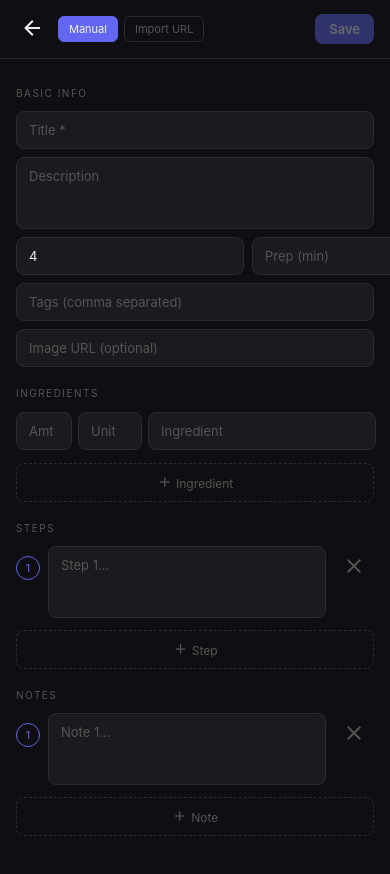
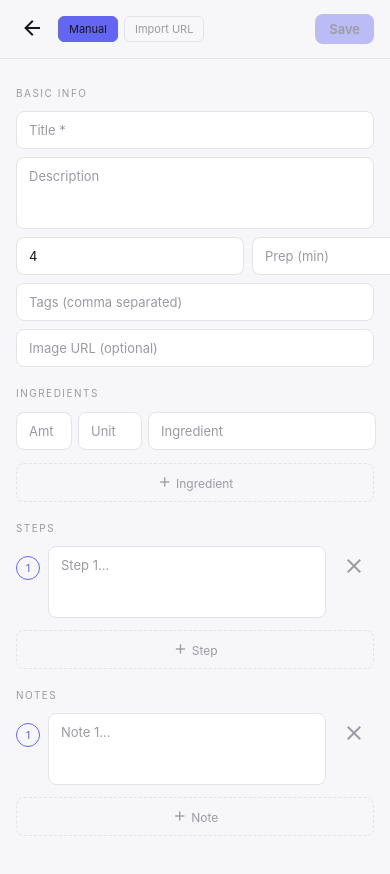
Before and after one commit to Flosse02/SmartPan, a React Native app in the folder mobileApp/: screen /AddRecipe in a window 390 px wide. Shown: the top 874 px of the page. Built offline with nearby package versions, Linux system fonts and the light colour scheme; no server answers.

Commit message:
Feat: Overhauled theme allows custom custom themeing. Added System, light, and dark to settings

```diff
--- a/mobileApp/App.tsx
+++ b/mobileApp/App.tsx
@@ -2,94 +2,69 @@ import React from 'react';
 import { NavigationContainer } from '@react-navigation/native';
 import { createStackNavigator } from '@react-navigation/stack';
 import { createBottomTabNavigator } from '@react-navigation/bottom-tabs';
-import { StatusBar, Text } from 'react-native';
+import { StatusBar } from 'react-native';
 import { RecipesProvider } from './src/context/RecipesContext';
-import {
-  SafeAreaProvider,
-  SafeAreaView,
-} from 'react-native-safe-area-context';
-
+import { SafeAreaProvider, SafeAreaView } from 'react-native-safe-area-context';
 
 import HomeScreen from './src/screens/homeScreen';
-import RecipeListScreen  from './src/screens/recipeListScreen';
+import RecipeListScreen from './src/screens/recipeListScreen';
 import RecipeDetailScreen from './src/screens/recipeDetailScreen';
 import CookingModeScreen from './src/screens/cookingModeScreen';
-import AddRecipeScreen   from './src/screens/addRecipeScreen';
-import { ICONS } from './src/constants/icons';
+import AddRecipeScreen from './src/screens/addRecipeScreen';
 import { getBottomTabsIcon } from './src/util/getBottomTabsIcon';
 import { ROUTES } from './src/constants/routes';
 import SettingsScreen from './src/screens/settingsScreen';
+import { ThemeProvider, useTheme } from './src/theme/Themecontext';
 
 const Stack = createStackNavigator();
 const Tab   = createBottomTabNavigator();
 
 function MainTabs() {
+  const { colours } = useTheme();
   return (
     <Tab.Navigator
-      screenOptions={({route}) => ({
+      screenOptions={({ route }) => ({
         headerShown: false,
         tabBarStyle: {
-          backgroundColor: '#0f0f13',
-          borderTopColor: '#1e1e24',
+          backgroundColor: colours.bg,
+          borderTopColor: colours.surface,
           borderTopWidth: 0.5,
           paddingBottom: 4,
         },
-        tabBarActiveTintColor:   '#6366f1',
-        tabBarInactiveTintColor: '#444',
+        tabBarActiveTintColor:   colours.accent,
+        tabBarInactiveTintColor: colours.textGhost,
         tabBarLabelStyle: { fontSize: 11, marginBottom: 2 },
-        tabBarIcon: ({color, size, focused}) =>
+        tabBarIcon: ({ color, size, focused }) =>
           getBottomTabsIcon(route.name, focused, color),
       })}
     >
-      <Tab.Screen
-        name={ROUTES.HOME}
-        component={HomeScreen}
-        options={{ title: 'Home' }}
-      />
-      <Tab.Screen
-        name={ROUTES.RECIPES}
-        component={RecipeListScreen}
-        options={{ title: 'Recipes' }}
-      />
-      <Tab.Screen
-        name={ROUTES.SETTINGS}
-        component={SettingsScreen}
-        options={{ title: 'Settings' }}
-      />
+      <Tab.Screen name={ROUTES.HOME} component={HomeScreen} options={{ title: 'Home' }} />
+      <Tab.Screen name={ROUTES.RECIPES} component={RecipeListScreen} options={{ title: 'Recipes' }} />
+      <Tab.Screen name={ROUTES.SETTINGS} component={SettingsScreen} options={{ title: 'Settings' }} />
     </Tab.Navigator>
   );
 }
 
-export default function App() {
+function AppContent() {
+  const { colours, isDark } = useTheme();
+
   return (
     <RecipesProvider>
       <SafeAreaProvider>
-        <SafeAreaView style={{ flex: 1, backgroundColor: '#0f0f13' }}>
+        <SafeAreaView style={{ flex: 1, backgroundColor: colours.bg }}>
           <NavigationContainer>
-            <StatusBar
-              barStyle="light-content"
-              backgroundColor="#0f0f13"
-            />
+            <StatusBar barStyle={isDark ? 'light-content' : 'dark-content'} backgroundColor={colours.bg} />
 
             <Stack.Navigator
               screenOptions={{
                 headerShown: false,
-                cardStyle: { backgroundColor: '#0f0f13' },
+                cardStyle: { backgroundColor: colours.bg },
               }}
             >
               <Stack.Screen name="Main" component={MainTabs} />
-              <Stack.Screen
-                name="RecipeDetail"
-                component={RecipeDetailScreen}
-              />
-              <Stack.Screen
-                name="CookingMode"
-                component={CookingModeScreen}
-              />
-              <Stack.Screen
-                name="AddRecipe"
-                component={AddRecipeScreen}
-              />
+              <Stack.Screen name="RecipeDetail" component={RecipeDetailScreen} />
+              <Stack.Screen name="CookingMode" component={CookingModeScreen} />
+              <Stack.Screen name="AddRecipe" component={AddRecipeScreen} />
             </Stack.Navigator>
           </NavigationContainer>
         </SafeAreaView>
@@ -97,3 +72,11 @@ export default function App() {
     </RecipesProvider>
   );
 }
+
+export default function App() {
+  return (
+    <ThemeProvider>
+      <AppContent />
+    </ThemeProvider>
+  );
+}
--- a/mobileApp/src/screens/addRecipeScreen.tsx
+++ b/mobileApp/src/screens/addRecipeScreen.tsx
@@ -6,7 +6,7 @@ import {
 import { useRecipes } from '../context/RecipesContext';
 import { api } from '../api';
 import { ICONS } from '../constants/icons';
-import { colours } from '../theme/theme';
+import { useTheme } from '../theme/Themecontext';
 
 const EMPTY = {
   title: '', description: '', servings: '4', prepTime: '', cookTime: '',
@@ -17,6 +17,9 @@ const EMPTY = {
 };
 
 export default function AddRecipeScreen({ navigation, route }: any) {
+  const { colours } = useTheme();
+  const s = createStyles(colours);
+
   const editingRecipe = route.params?.recipe;
   const isEditing = !!editingRecipe;
 
@@ -234,7 +237,7 @@ export default function AddRecipeScreen({ navigation, route }: any) {
   );
 }
 
-const s = StyleSheet.create({
+const createStyles = (colours: ReturnType<typeof useTheme>['colours']) => StyleSheet.create({
   container:       { flex: 1, backgroundColor: colours.bg },
   header:          { flexDirection: 'row', alignItems: 'center', paddingHorizontal: 16, paddingVertical: 12, borderBottomWidth: 0.5, borderBottomColor: colours.border, gap: 10 },
   backBtn:         { padding: 4 },
--- a/mobileApp/src/screens/cookingModeScreen.tsx
+++ b/mobileApp/src/screens/cookingModeScreen.tsx
@@ -4,7 +4,7 @@ import {
 } from 'react-native';
 import { Recipe } from '../types';
 import { ICONS } from '../constants/icons';
-import { colours } from '../theme/theme';
+import { useTheme } from '../theme/Themecontext';
 
 function scaleAmount(amount: number | null, base: number, current: number) {
   if (amount == null) return '';
@@ -13,6 +13,9 @@ function scaleAmount(amount: number | null, base: number, current: number) {
 }
 
 export default function CookingModeScreen({ route, navigation }: any) {
+  const { colours } = useTheme();
+  const s = createStyles(colours);
+
   const { recipe, servings = recipe.servings }: { recipe: Recipe; servings: number } = route.params;
   const [step,    setStep]    = useState(0);
   const [checked, setChecked] = useState<Set<number>>(new Set());
@@ -87,14 +90,14 @@ export default function CookingModeScreen({ route, navigation }: any) {
       <View style={s.nav}>
         <TouchableOpacity
           style={[s.navBtn, step === 0 && s.navBtnDisabled]}
-          onPress={() => setStep(s => Math.max(0, s - 1))}
+          onPress={() => setStep(prev => Math.max(0, prev - 1))}
           disabled={step === 0}
         >
           <Text style={[s.navBtnText, step === 0 && s.navBtnTextDisabled]}><ArrowLeftIcon name={arrowLeftIcon} size={24} color={ step === 0 ? colours.textGhost : 'white' } /> Prev</Text>
         </TouchableOpacity>
 
         {step < total - 1
-          ? <TouchableOpacity style={[s.navBtn, s.navBtnPrimary]} onPress={() => setStep(s => s + 1)}>
+          ? <TouchableOpacity style={[s.navBtn, s.navBtnPrimary]} onPress={() => setStep(prev => prev + 1)}>
               <Text style={s.navBtnTextPrimary}>Next <ArrowRightIcon name={arrowRightIcon} size={24} color={colours.text} /></Text>
             </TouchableOpacity>
           : <TouchableOpacity style={[s.navBtn, s.navBtnDone]} onPress={() => navigation.goBack()}>
@@ -106,7 +109,7 @@ export default function CookingModeScreen({ route, navigation }: any) {
   );
 }
 
-const s = StyleSheet.create({
+const createStyles = (colours: ReturnType<typeof useTheme>['colours']) => StyleSheet.create({
   container:            { flex: 1, backgroundColor: colours.bg },
   header:               { flexDirection: 'row', alignItems: 'center', padding: 16, gap: 10, borderBottomWidth: 0.5, borderBottomColor: colours.border },
   title:                { flex: 1, fontSize: 13, color: colours.textGhost, letterSpacing: 1, textTransform: 'uppercase' },
--- a/mobileApp/src/screens/homeScreen.tsx
+++ b/mobileApp/src/screens/homeScreen.tsx
@@ -14,7 +14,7 @@ import { Recipe } from '../types';
 import { ICONS } from '../constants/icons';
 import { Header } from '../util/header';
 import { SearchBar } from '../util/searchBar';
-import { colours } from '../theme/theme';
+import { useTheme } from '../theme/Themecontext';
 
 function fmtTime(min?: number) {
   if (!min) return null;
@@ -23,6 +23,8 @@ function fmtTime(min?: number) {
 }
 
 function StatCard({ value, label, accent }: { value: string | number; label: string; accent?: string }) {
+  const { colours } = useTheme();
+  const s = createStyles(colours);
   return (
     <View style={s.statCard}>
       <Text style={[s.statVal, accent ? { color: accent } : {}]}>{value}</Text>
@@ -32,6 +34,8 @@ function StatCard({ value, label, accent }: { value: string | number; label: str
 }
 
 function FeaturedCard({ recipe, onPress }: { recipe: Recipe; onPress: () => void }) {
+  const { colours } = useTheme();
+  const s = createStyles(colours);
   const {as: ImagePlaceholderIcon, name: imagePlaceholderIcon} = ICONS.IMAGE_PLACEHOLDER;
   const {as: HeadIcon, name: headIcon} = ICONS.HEAD;
   const {as: TimerIcon, name: timerIcon} = ICONS.TIMER;
@@ -66,6 +70,8 @@ function FeaturedCard({ recipe, onPress }: { recipe: Recipe; onPress: () => void
 }
 
 function MiniCard({ recipe, onPress }: { recipe: Recipe; onPress: () => void }) {
+  const { colours } = useTheme();
+  const s = createStyles(colours);
   const {as: ImagePlaceholderIcon, name: imagePlaceholderIcon} = ICONS.IMAGE_PLACEHOLDER;
   const {as: TimerIcon, name: timerIcon} = ICONS.TIMER;
 
@@ -85,6 +91,9 @@ function MiniCard({ recipe, onPress }: { recipe: Recipe; onPress: () => void })
 }
 
 export default function HomeScreen({ navigation }: any) {
+  const { colours } = useTheme();
+  const s = createStyles(colours);
+
   const { recipes, remove, save, update, connected, loading, refresh } = useRecipes();
   const [query, setQuery] = useState('');
 
@@ -185,7 +194,7 @@ export default function HomeScreen({ navigation }: any) {
   );
 }
 
-const s = StyleSheet.create({
+const createStyles = (colours: ReturnType<typeof useTheme>['colours']) => StyleSheet.create({
   container:            { flex: 1, backgroundColor: colours.bg },
   scroll:               { paddingBottom: 80 },
   searchWrap:           { flexDirection: 'row', alignItems: 'center', marginHorizontal: 16, marginBottom: 14, backgroundColor: colours.surface, borderRadius: 10, borderWidth: 0.5, borderColor: colours.border, paddingHorizontal: 12, paddingVertical: 10, gap: 8 },
--- a/mobileApp/src/screens/recipeDetailScreen.tsx
+++ b/mobileApp/src/screens/recipeDetailScreen.tsx
@@ -6,7 +6,7 @@ import { Recipe } from '../types';
 import { api } from '../api';
 import { useRecipes } from '../context/RecipesContext';
 import { ICONS } from '../constants/icons';
-import { colours } from '../theme/theme';
+import { useTheme } from '../theme/Themecontext';
 
 function formatFraction(value: number) {
   const fractions: Record<number, string> = {
@@ -59,6 +59,9 @@ function fmtTime(min?: number) {
 }
 
 export default function RecipeDetailScreen({ route, navigation }: any) {
+  const { colours } = useTheme();
+  const s = createStyles(colours);
+
   const { recipes, remove, save, update } = useRecipes();
   const params = route.params as { id?: string; recipe?: Recipe };
   const recipe: Recipe | undefined = recipes.find(r => r.id === params.id) || params.recipe;
@@ -154,7 +157,7 @@ export default function RecipeDetailScreen({ route, navigation }: any) {
 
         {/* Steps */}
         <Text style={[s.sectionLabel, { marginTop: 24 }]}>Method</Text>
-        {(recipe.steps ?? []).map((step: { text: string }, i: number) => (
+        {(recipe.steps ?? []).map((step, i) => (
           <View key={i} style={s.step}>
             <View style={s.stepNum}><Text style={s.stepNumText}>{i + 1}</Text></View>
             <Text style={s.stepText}>{step.text}</Text>
@@ -167,7 +170,7 @@ export default function RecipeDetailScreen({ route, navigation }: any) {
   );
 }
 
-const s = StyleSheet.create({
+const createStyles = (colours: ReturnType<typeof useTheme>['colours']) => StyleSheet.create({
   container:        { flex: 1, backgroundColor: colours.bg },
   hero:             { width: '100%', height: 220 },
   heroPlaceholder:  { backgroundColor: colours.accentBg, alignItems: 'center', justifyContent: 'center' },
--- a/mobileApp/src/screens/recipeListScreen.tsx
+++ b/mobileApp/src/screens/recipeListScreen.tsx
@@ -14,7 +14,7 @@ import { Recipe } from '../types';
 import { ICONS } from '../constants/icons';
 import { Header } from '../util/header';
 import { SearchBar } from '../util/searchBar';
-import { colours } from '../theme/theme';
+import { useTheme } from '../theme/Themecontext';
 
 function fmtTime(min?: number) {
   if (!min) return null;
@@ -23,6 +23,8 @@ function fmtTime(min?: number) {
 }
 
 function RecipeCard({ recipe, onPress }: { recipe: Recipe; onPress: () => void }) {
+  const { colours } = useTheme();
+  const s = createStyles(colours);
   const {as: HeadIcon, name: headIcon} = ICONS.HEAD;
   const {as: TimerIcon, name: timerIcon} = ICONS.TIMER;
   const {as: ImagePlaceholderIcon, name: imagePlaceholderIcon} = ICONS.IMAGE_PLACEHOLDER;
@@ -53,6 +55,9 @@ function RecipeCard({ recipe, onPress }: { recipe: Recipe; onPress: () => void }
 }
 
 export default function RecipeListScreen({ navigation }: any) {
+  const { colours } = useTheme();
+  const s = createStyles(colours);
+
   const { recipes, remove, refresh, loading, error, connected } = useRecipes()
   const [query, setQuery] = useState('');
 
@@ -105,7 +110,7 @@ export default function RecipeListScreen({ navigation }: any) {
   );
 }
 
-const s = StyleSheet.create({
+const createStyles = (colours: ReturnType<typeof useTheme>['colours']) => StyleSheet.create({
   container:            { flex: 1, backgroundColor: colours.bg },
   list:                 { paddingHorizontal: 12, paddingBottom: 32 },
   row:                  { gap: 10, marginBottom: 10 },
--- a/mobileApp/src/screens/settingsScreen.tsx
+++ b/mobileApp/src/screens/settingsScreen.tsx
@@ -2,26 +2,57 @@ import React from 'react';
 import {
   View,
   ScrollView,
-  StyleSheet
+  StyleSheet,
+  Text,
+  TouchableOpacity,
 } from 'react-native';
 import { Header } from '../util/header';
-import { colours } from '../theme/theme';
+import { useTheme } from '../theme/Themecontext';
+
+const OPTIONS: { label: string; value: 'system' | 'light' | 'dark' }[] = [
+  { label: 'System', value: 'system' },
+  { label: 'Light',  value: 'light'  },
+  { label: 'Dark',   value: 'dark'   },
+];
 
 export default function SettingsScreen({ navigation }: any) {
+  const { colours, mode, setMode } = useTheme();
+  const styles = s(colours);
 
   return (
-    <View style={s.container}>
-        <ScrollView contentContainerStyle={s.scroll} showsVerticalScrollIndicator={false}>
-             <Header
-              title="Settings"
-              subtitle="Customise your experience"
-            />
-        </ScrollView>
+    <View style={s(colours).container}>
+        <ScrollView contentContainerStyle={s(colours).scroll} showsVerticalScrollIndicator={false}>
+            <Header
+            title="Settings"
+            subtitle="Customise your experience"
+          />
+
+        <Text style={styles.sectionLabel}>Appearance</Text>
+        <View style={styles.optionRow}>
+          {OPTIONS.map(opt => (
+            <TouchableOpacity
+              key={opt.value}
+              style={[styles.option, mode === opt.value && styles.optionActive]}
+              onPress={() => setMode(opt.value)}
+            >
+              <Text style={[styles.optionText, mode === opt.value && styles.optionTextActive]}>
+                {opt.label}
+              </Text>
+            </TouchableOpacity>
+          ))}
+        </View>
+      </ScrollView>
     </View>
   );
 }
-
-const s = StyleSheet.create({
+const s = (colours: ReturnType<typeof useTheme>['colours']) => StyleSheet.create({
   container:            { flex: 1, backgroundColor: colours.bg },
   scroll:               { paddingBottom: 80 },
+  sectionLabel:         { fontSize: 10, color: colours.textGhost, textTransform: 'uppercase', letterSpacing: 1.5, paddingHorizontal: 16, marginTop: 12, marginBottom: 10 },
+  optionRow:            { flexDirection: 'row', gap: 8, marginHorizontal: 16 },
+  option:               { flex: 1, alignItems: 'center', paddingVertical: 10, borderRadius: 8, borderWidth: 0.5, borderColor: colours.border, backgroundColor: colours.surface },
+  optionActive:         { backgroundColor: colours.accent, borderColor: colours.accent },
+  optionText:           { fontSize: 13, color: colours.textGhost, fontWeight: '600' },
+  optionTextActive:      { color: colours.text },
+
 });
--- /dev/null
+++ b/mobileApp/src/theme/Themecontext.tsx
@@ -0,0 +1,51 @@
+// src/theme/ThemeContext.tsx
+
+import React, { createContext, useContext, useEffect, useState, useCallback } from 'react';
+import { useColorScheme } from 'react-native';
+import AsyncStorage from '@react-native-async-storage/async-storage';
+import { darkColours, lightColours, Colours } from './theme';
+
+type ThemeMode = 'light' | 'dark' | 'system';
+
+type ThemeContextType = {
+  colours: Colours;
+  mode: ThemeMode;
+  isDark: boolean;
+  setMode: (mode: ThemeMode) => void;
+};
+
+const ThemeContext = createContext<ThemeContextType | null>(null);
+const STORAGE_KEY = 'smartpan_theme_mode';
+
+export function ThemeProvider({ children }: { children: React.ReactNode }) {
+  const systemScheme = useColorScheme();
+  const [mode, setModeState] = useState<ThemeMode>('system');
+
+  useEffect(() => {
+    AsyncStorage.getItem(STORAGE_KEY).then(saved => {
+      if (saved === 'light' || saved === 'dark' || saved === 'system') {
+        setModeState(saved);
+      }
+    });
+  }, []);
+
+  const setMode = useCallback((next: ThemeMode) => {
+    setModeState(next);
+    AsyncStorage.setItem(STORAGE_KEY, next);
+  }, []);
+
+  const isDark = mode === 'system' ? systemScheme !== 'light' : mode === 'dark';
+  const colours = isDark ? darkColours : lightColours;
+
+  return (
+    <ThemeContext.Provider value={{ colours, mode, isDark, setMode }}>
+      {children}
+    </ThemeContext.Provider>
+  );
+}
+
+export function useTheme() {
+  const ctx = useContext(ThemeContext);
+  if (!ctx) throw new Error('useTheme must be used inside ThemeProvider');
+  return ctx;
+}
--- a/mobileApp/src/theme/theme.ts
+++ b/mobileApp/src/theme/theme.ts
@@ -1,4 +1,4 @@
-export const colours = {
+export const darkColours = {
   bg:          '#0f0f13',
   surface:     '#1a1a1f',
   border:      '#2a2a2f',
@@ -17,6 +17,26 @@ export const colours = {
   textGhost:   '#555',
 };
 
+export const lightColours = {
+  bg:          '#f7f7fa',
+  surface:     '#ffffff',
+  border:      '#e2e2e8',
+
+  accent:      '#6366f1',
+  accentBg:    'rgba(99,102,241,0.10)',
+
+  success:     '#2f9d63',
+  error:       '#d64545',
+  inactive:    '#c4c4cc',
+
+  text:        '#16161d',
+  textDim:     '#3a3a42',
+  textMuted:   '#63636b',
+  textFaint:   '#87878f',
+  textGhost:   '#9a9aa2',
+};
+
+
 export const spacing = {
   xs: 4, sm: 8, md: 12, lg: 16, xl: 20, xxl: 24,
 };
@@ -32,3 +52,5 @@ export const typography = {
   body:     { fontSize: 14, fontWeight: '400' as const },
   small:    { fontSize: 11, fontWeight: '500' as const },
 };
+
+export type Colours = typeof darkColours;
--- a/mobileApp/src/util/header.tsx
+++ b/mobileApp/src/util/header.tsx
@@ -8,7 +8,8 @@ import {
     AccessibilityRole
 } from 'react-native';
 import { IconType } from '../constants/icons';
-import { colours, typography } from '../theme/theme';
+import { typography } from '../theme/theme';
+import { useTheme } from '../theme/Themecontext';
 
 type HeaderProps = {
   title: string;
@@ -34,21 +35,22 @@ export function Header({
   loading,
 }: HeaderProps) {
   const ButtonIcon = buttonIcon?.as;
+  const { colours } = useTheme();
   return (
-    <View style={s.header}>
-      <View style={s.headerLeft}>
-        <Text style={s.headerTitle}>{title}</Text>
-        {subtitle ? <Text style={s.headerSub}>{subtitle}</Text> : null}
+    <View style={s(colours).header}>
+      <View style={s(colours).headerLeft}>
+        <Text style={s(colours).headerTitle}>{title}</Text>
+        {subtitle ? <Text style={s(colours).headerSub}>{subtitle}</Text> : null}
       </View>
 
-      <View style={s.headerRight}>
+      <View style={s(colours).headerRight}>
         {connected !== undefined && (
-          <View style={[s.dot, connected ? s.dotOn : s.dotOff]} />
+          <View style={[s(colours).dot, connected ? s(colours).dotOn : s(colours).dotOff]} />
         )}
 
         {onPress && (
           <TouchableOpacity
-            style={s.actionBtn}
+            style={s(colours).actionBtn}
             onPress={onPress}
             disabled={loading}
             accessibilityRole={buttonAccessibilityRole}
@@ -61,7 +63,7 @@ export function Header({
                 {ButtonIcon && buttonIcon && (
                   <ButtonIcon name={buttonIcon.name} size={18} color="#6366f1" />
                 )}
-                {buttonText ? <Text style={s.actionBtnText}>{buttonText}</Text> : null}
+                {buttonText ? <Text style={s(colours).actionBtnText}>{buttonText}</Text> : null}
               </>
             )}
           </TouchableOpacity>
@@ -71,7 +73,7 @@ export function Header({
   );
 }
 
-const s = StyleSheet.create({
+const s = (colours: ReturnType<typeof useTheme>['colours']) => StyleSheet.create({
   header:               { flexDirection: 'row', alignItems: 'center', justifyContent: 'space-between', paddingHorizontal: 16, paddingTop: 20, paddingBottom: 12 },
   headerLeft:           { flexShrink: 1 },
   headerTitle:          { fontSize: typography.title.fontSize, fontWeight: typography.title.fontWeight, color: colours.text, letterSpacing: -0.5 },
--- a/mobileApp/src/util/searchBar.tsx
+++ b/mobileApp/src/util/searchBar.tsx
@@ -7,7 +7,8 @@ import {
     TouchableOpacity
 } from 'react-native';
 import { ICONS } from '../constants/icons';
-import { colours, spacing, radius, typography } from '../theme/theme';
+import { useTheme } from '../theme/Themecontext';
+import { typography } from '../theme/theme';
 
 
 type searchBarProps = {
@@ -23,13 +24,14 @@ export function SearchBar({
   setQuery,
   handleSearch,
 }: searchBarProps) {
+  const { colours } = useTheme();
   const {as: SearchIcon, name: searchIcon} = ICONS.SEARCH;
   const {as: CloseIcon, name: closeIcon} = ICONS.CLOSE;
   return (
-    <View style={s.searchWrap}>
-        <Text style={s.searchIcon}><SearchIcon name={searchIcon} size={24} color={colours.textFaint} /></Text>
+    <View style={s(colours).searchWrap}>
+        <Text style={s(colours).searchIcon}><SearchIcon name={searchIcon} size={24} color={colours.textFaint} /></Text>
         <TextInput
-            style={s.searchInput}
+            style={s(colours).searchInput}
             placeholder={placeholder}
             placeholderTextColor={colours.textFaint}
             value={query}
@@ -39,14 +41,14 @@ export function SearchBar({
         />
         {query.length > 0 && (
             <TouchableOpacity onPress={() => setQuery('')}>
-            <Text style={s.searchClear}><CloseIcon name={closeIcon} size={24} color={colours.textFaint} /></Text>
+            <Text style={s(colours).searchClear}><CloseIcon name={closeIcon} size={24} color={colours.textFaint} /></Text>
             </TouchableOpacity>
         )}
     </View>
   )
 }
 
-const s = StyleSheet.create({
+const s = (colours: ReturnType<typeof useTheme>['colours']) => StyleSheet.create({
     searchWrap:           { flexDirection: 'row', alignItems: 'center', marginHorizontal: 16, marginBottom: 14, backgroundColor: colours.surface, borderRadius: 10, borderWidth: 0.5, borderColor: colours.border, paddingHorizontal: 12, paddingVertical: 10, gap: 8 },
     searchIcon:           { fontSize: 14 },
     searchInput:          { flex: 1, fontSize: typography.body.fontSize, color: colours.text },
```
